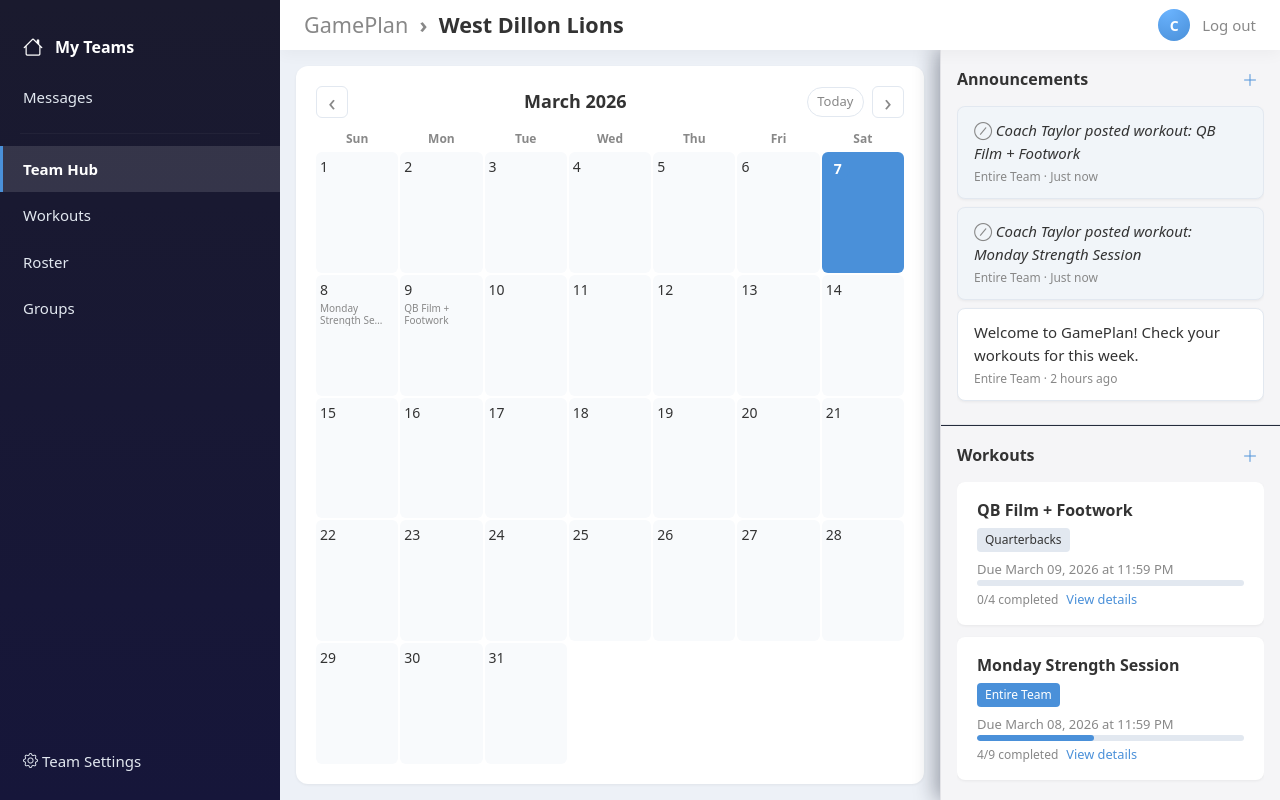
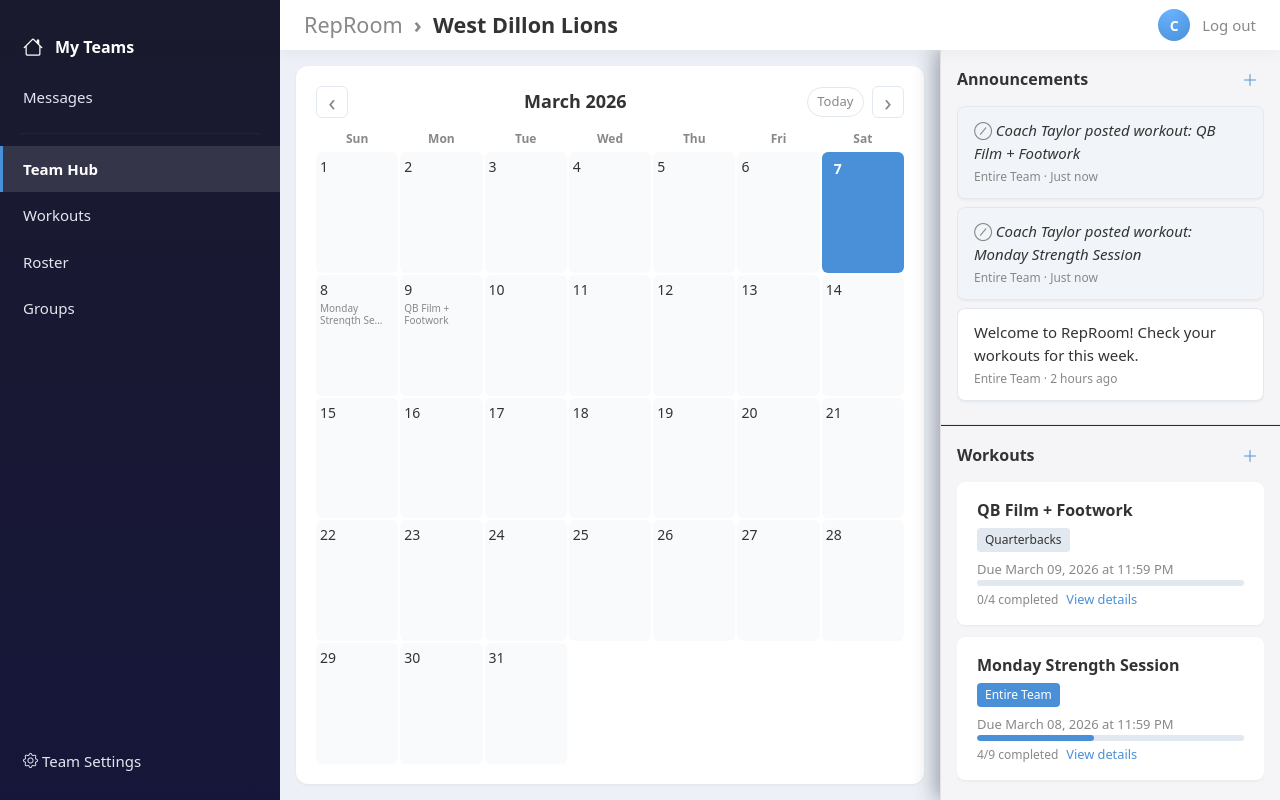
Before and after one commit to loganrook/Tabor-Hackathon-2026, a Flask app: page /team/1 in a window 1280 px wide. Run offline with Flask 3, Linux system fonts and the light colour scheme; a user stored in the database is signed in.

Commit message:
renamed to RepRoom

```diff
--- a/seed_demo.py
+++ b/seed_demo.py
@@ -28,7 +28,7 @@ def ensure_demo_data() -> None:
     now = datetime.now()
 
     # --- Coaches ---
-    coach = Coach(name="Coach Taylor", email=DEMO_COACH_EMAIL)
+    coach = Coach(name="Coach Taylor", email= "coach@example.com")
     coach.set_password("Password123!")
     assistant = Coach(name="Assistant Kelly", email="assistant@example.com")
     assistant.set_password("Password123!")
@@ -73,7 +73,7 @@ def ensure_demo_data() -> None:
 
     # --- Announcements ---
     ann1 = Announcement(
-        content="Welcome to GamePlan! Check your workouts for this week.",
+        content="Welcome to RepRoom! Check your workouts for this week.",
         team_id=team.id,
         created_by=coach.id,
         created_at=now - timedelta(hours=2),
--- a/static/style.css
+++ b/static/style.css
@@ -80,7 +80,7 @@
     transform: scale(1);
 }
 /*
-  style.css — GamePlan UI: sleek, modern, minimal (Google Classroom meets Apple).
+  style.css — RepRoom UI: sleek, modern, minimal (Google Classroom meets Apple).
   Typography: system-ui. Layout: centered max-width, lots of whitespace.
 */
 
--- a/templates/_team_topbar.html
+++ b/templates/_team_topbar.html
@@ -2,7 +2,7 @@
 <header class="team-topbar">
     <h1 class="team-topbar-name">
         {% if team is defined %}
-            <span class="team-topbar-crumb-root">GamePlan</span>
+            <span class="team-topbar-crumb-root">RepRoom</span>
             <span class="team-topbar-crumb-separator">›</span>
             <span class="team-topbar-crumb-leaf">{{ team.name }}</span>
             {% if request.endpoint == 'team_settings' %}
@@ -19,9 +19,9 @@
                 <span class="team-topbar-crumb-sub">Workout</span>
             {% endif %}
         {% elif request.endpoint == 'dashboard' %}
-            GamePlan
+            RepRoom
         {% else %}
-            GamePlan
+            RepRoom
         {% endif %}
     </h1>
     <div class="team-topbar-right">
--- a/templates/base.html
+++ b/templates/base.html
@@ -4,7 +4,7 @@
 <head>
     <meta charset="UTF-8">
     <meta name="viewport" content="width=device-width, initial-scale=1.0">
-    <title>{% block title %}GamePlan{% endblock %}</title>
+    <title>{% block title %}RepRoom{% endblock %}</title>
     <link href="https://cdn.jsdelivr.net/npm/bootstrap@5.3.3/dist/css/bootstrap.min.css" rel="stylesheet">
     <link href="https://cdn.jsdelivr.net/npm/bootstrap-icons@1.11.3/font/bootstrap-icons.min.css" rel="stylesheet">
     <link rel="stylesheet" href="{{ url_for('static', filename='style.css') }}">
@@ -19,7 +19,7 @@
     {% endwith %}
     {% if request.endpoint not in ['dashboard', 'team_dashboard', 'team_settings', 'team_roster', 'team_groups', 'team_workouts', 'workout_detail', 'workout_edit', 'create_team_workout', 'team_messages', 'coach_thread', 'coach_inbox'] %}
     <nav class="nav-minimal">
-        <a class="nav-logo" href="{{ url_for('dashboard') if current_user.is_authenticated else url_for('index') }}">GamePlan</a>
+        <a class="nav-logo" href="{{ url_for('dashboard') if current_user.is_authenticated else url_for('index') }}">RepRoom</a>
         <div class="nav-right">
             {% if current_user.is_authenticated %}
             <a href="{{ url_for('profile') }}">Profile</a>
--- a/templates/dashboard.html
+++ b/templates/dashboard.html
@@ -1,6 +1,6 @@
 {# dashboard.html — "My Teams" with universal top bar and polished card grid. #}
 {% extends "base.html" %}
-{% block title %}My Teams — GamePlan{% endblock %}
+{% block title %}My Teams — RepRoom{% endblock %}
 {% block content %}
 {% include '_team_topbar.html' %}
 
--- a/templates/error.html
+++ b/templates/error.html
@@ -1,5 +1,5 @@
 {% extends "base.html" %}
-{% block title %}{{ code or 500 }} — GamePlan{% endblock %}
+{% block title %}{{ code or 500 }} — RepRoom{% endblock %}
 {% block content %}
 <div class="app-container">
     <main class="content">
--- a/templates/home.html
+++ b/templates/home.html
@@ -1,12 +1,12 @@
 {# home.html — Minimal landing: title, tagline, Log In / Sign Up only. #}
 {% extends "base.html" %}
-{% block title %}GamePlan{% endblock %}
+{% block title %}RepRoom{% endblock %}
 
 {% block content %}
 <div class="landing-page">
     <div class="landing-hero">
         <div class="landing-hero-inner">
-            <h1 class="landing-title">GamePlan</h1>
+            <h1 class="landing-title">RepRoom</h1>
             <p class="landing-tagline">The modern playbook for coaches and athletes.</p>
             <div class="landing-actions">
                 <a href="{{ url_for('login') }}" class="btn-landing btn-landing-secondary">Log In</a>
--- a/templates/join_team.html
+++ b/templates/join_team.html
@@ -1,6 +1,6 @@
 {# join_team.html — Centered card, invite code field, one button, back link. #}
 {% extends "base.html" %}
-{% block title %}Join a team — GamePlan{% endblock %}
+{% block title %}Join a team — RepRoom{% endblock %}
 {% block content %}
 <div class="auth-card">
     <h1>Join a team</h1>
--- a/templates/login.html
+++ b/templates/login.html
@@ -1,6 +1,6 @@
 {# login.html — Centered card, labels above inputs, one submit button. #}
 {% extends "base.html" %}
-{% block title %}Log in — GamePlan{% endblock %}
+{% block title %}Log in — RepRoom{% endblock %}
 {% block content %}
 <div class="auth-card">
     <h1>Log in</h1>
--- a/templates/profile.html
+++ b/templates/profile.html
@@ -1,6 +1,6 @@
 {# profile.html — Profile/settings for the logged-in user. #}
 {% extends "base.html" %}
-{% block title %}Profile — GamePlan{% endblock %}
+{% block title %}Profile — RepRoom{% endblock %}
 {% block content %}
 <div class="auth-card">
     <div class="profile-card">
--- a/templates/register.html
+++ b/templates/register.html
@@ -1,6 +1,6 @@
 {# register.html — Centered card, role pre-selected from home link, one submit button. #}
 {% extends "base.html" %}
-{% block title %}Create account — GamePlan{% endblock %}
+{% block title %}Create account — RepRoom{% endblock %}
 {% block content %}
 <div class="auth-card">
     <h1>Create account</h1>
--- a/templates/team_create.html
+++ b/templates/team_create.html
@@ -1,6 +1,6 @@
 {# team_create.html — Centered card, team name field, one button, back link. #}
 {% extends "base.html" %}
-{% block title %}Create team — GamePlan{% endblock %}
+{% block title %}Create team — RepRoom{% endblock %}
 {% block content %}
 <div class="auth-card">
     <h1>Create team</h1>
--- a/templates/team_dashboard.html
+++ b/templates/team_dashboard.html
@@ -1,6 +1,6 @@
 {# team_dashboard.html — Top bar (center+right only), sidebar unchanged, center = calendar, right = announcements + workouts. #}
 {% extends "base.html" %}
-{% block title %}{{ team.name }} — GamePlan{% endblock %}
+{% block title %}{{ team.name }} — RepRoom{% endblock %}
 {% block content %}
 {% set ns = namespace(announcement_days=[]) %}
 {% for ann in announcements %}
```
Also changed, not shown: tests/test_app.py (+1 -1 lines), README.md.
